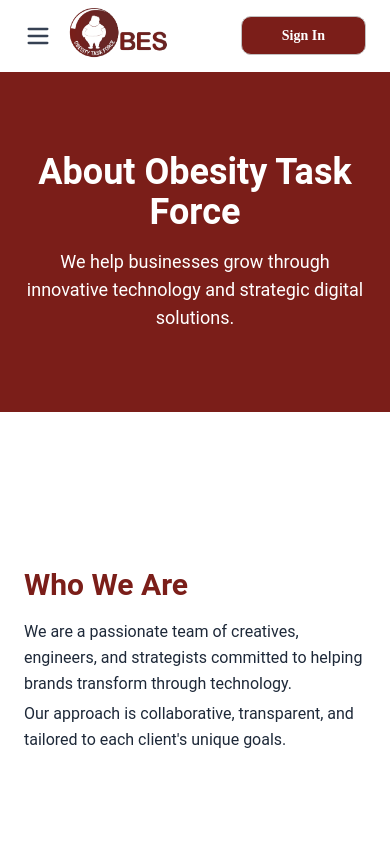
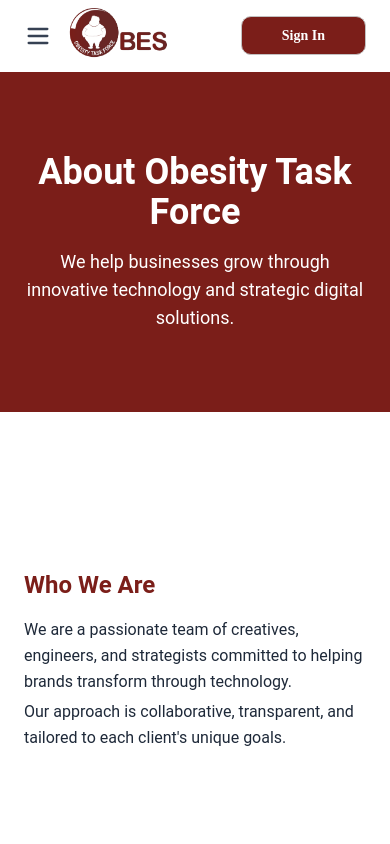
Before and after one commit to MarufaKompass/obes_web, a React (Vite) app: page /about in a window 390 px wide. Shown: the top 844 px of the page. Built offline with nearby package versions, Linux system fonts and the light colour scheme.

Commit message:
about text size chafed

```diff
--- a/src/page/about/About.jsx
+++ b/src/page/about/About.jsx
@@ -17,7 +17,7 @@
 
          <div className="flex items-center justify-center h-100">
            <div>
-            <h2 className="text-3xl font-bold mb-4 text-[#7b1e19]">Who We Are</h2>
+            <h2 className="lg:text-3xl text-2xl font-bold mb-4 text-[#7b1e19]">Who We Are</h2>
             <p className="text-base leading-relaxed mb-1">
               We are a passionate team of creatives, engineers, and strategists committed to helping brands transform through technology.
             </p>
```
